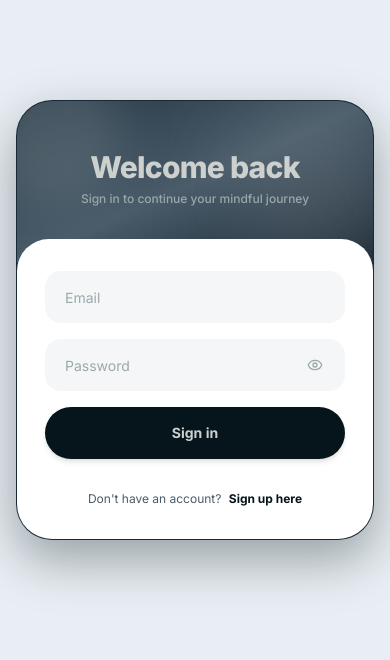
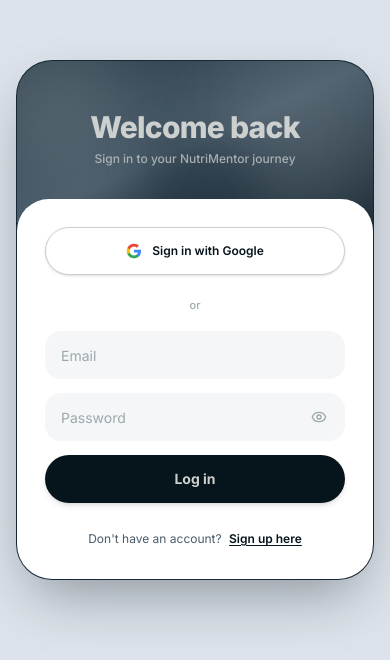
Before and after one commit to shaizanalam/jash-gym, a Next.js app: page /login in a window 390 px wide. Shown: the part 102-762 px from the top of the page. Built offline with nearby package versions, Linux system fonts and the light colour scheme.

Commit message:
feat(auth): complete mobile card auth design with Google sign-in and responsive pills

```diff
--- a/src/app/(auth)/login/page.tsx
+++ b/src/app/(auth)/login/page.tsx
@@ -4,7 +4,7 @@ import { useState, Suspense } from "react"
 import { signIn } from "next-auth/react"
 import { useRouter, useSearchParams } from "next/navigation"
 import Link from "next/link"
-import { Eye, EyeOff, Lock, Mail, ArrowRight } from "lucide-react"
+import { Eye, EyeOff } from "lucide-react"
 
 function LoginForm() {
   const router = useRouter()
@@ -46,37 +46,78 @@ function LoginForm() {
     }
   }
 
+  const handleGoogleSignIn = () => {
+    signIn("google", { callbackUrl: "/" }).catch(() => {
+      setError("Google sign-in is not configured yet. Please sign in with email.")
+    })
+  }
+
   return (
-    <div className="w-full max-w-[400px] overflow-hidden rounded-[36px] bg-[#11212D] shadow-[0_20px_50px_rgba(6,20,27,0.35)] border border-[#253745]/40 flex flex-col">
+    <div className="w-full max-w-[380px] overflow-hidden rounded-[36px] bg-[#11212D] shadow-[0_25px_60px_-15px_rgba(6,20,27,0.4)] border border-[#253745]/30 flex flex-col">
       {/* Editorial Decorative Header Banner matching reference */}
       <div className="relative pt-12 pb-14 px-8 bg-gradient-to-br from-[#253745] via-[#4A5C6A] to-[#11212D] overflow-hidden text-center">
-        {/* Abstract organic background shapes */}
-        <div className="absolute -top-10 -left-10 w-36 h-36 rounded-full bg-[#9BA8AB]/25 blur-xl pointer-events-none" />
-        <div className="absolute top-4 -right-10 w-44 h-44 rounded-full bg-[#CCD0CF]/15 blur-2xl pointer-events-none" />
+        {/* Organic textured background shapes */}
+        <div className="absolute -top-12 -left-12 w-40 h-40 rounded-full bg-[#9BA8AB]/30 blur-2xl pointer-events-none" />
+        <div className="absolute top-2 -right-8 w-44 h-44 rounded-full bg-[#CCD0CF]/20 blur-3xl pointer-events-none" />
+        <div className="absolute -bottom-10 left-1/3 w-32 h-32 rounded-full bg-[#11212D]/40 blur-xl pointer-events-none" />
 
         <h1 className="relative z-10 text-3xl font-extrabold text-[#CCD0CF] tracking-tight">
           Welcome back
         </h1>
-        <p className="relative z-10 text-xs text-[#9BA8AB] mt-1.5 font-medium">
-          Sign in to continue your mindful journey
+        <p className="relative z-10 text-xs text-[#CCD0CF]/75 mt-1.5 font-medium">
+          Sign in to your NutriMentor journey
         </p>
       </div>
 
       {/* Main Form Sheet overlapping with rounded top */}
-      <div className="-mt-6 relative z-20 bg-white dark:bg-[#06141B] rounded-t-[32px] pt-8 px-7 pb-8 flex-1 flex flex-col">
+      <div className="-mt-6 relative z-20 bg-white dark:bg-[#06141B] rounded-t-[32px] pt-7 px-7 pb-8 flex-1 flex flex-col">
         {success && (
-          <div className="mb-5 p-3 rounded-2xl bg-[#CCD0CF]/50 dark:bg-[#253745]/50 border border-[#9BA8AB]/40 text-[#06141B] dark:text-[#CCD0CF] text-xs font-medium text-center">
+          <div className="mb-4 p-3 rounded-2xl bg-[#CCD0CF]/40 dark:bg-[#253745]/50 border border-[#9BA8AB]/40 text-[#06141B] dark:text-[#CCD0CF] text-xs font-medium text-center">
             {success}
           </div>
         )}
 
         {error && (
-          <div className="mb-5 p-3 rounded-2xl bg-rose-500/10 border border-rose-500/30 text-rose-600 dark:text-rose-400 text-xs font-medium text-center">
+          <div className="mb-4 p-3 rounded-2xl bg-rose-500/10 border border-rose-500/30 text-rose-600 dark:text-rose-400 text-xs font-medium text-center">
             {error}
           </div>
         )}
 
-        <form onSubmit={handleSubmit} className="space-y-4 flex-1">
+        {/* Google Sign-In Pill Button */}
+        <button
+          type="button"
+          onClick={handleGoogleSignIn}
+          className="w-full h-12 rounded-full border border-[#CCD0CF] dark:border-[#253745] bg-white dark:bg-[#11212D] hover:bg-[#f4f6f8] dark:hover:bg-[#11212D]/80 text-[#06141B] dark:text-[#CCD0CF] text-xs font-semibold flex items-center justify-center gap-2.5 shadow-sm active:scale-[0.99] transition-all cursor-pointer"
+        >
+          <svg className="w-4 h-4" viewBox="0 0 24 24">
+            <path
+              fill="#4285F4"
+              d="M22.56 12.25c0-.78-.07-1.53-.2-2.25H12v4.26h5.92c-.26 1.37-1.04 2.53-2.21 3.31v2.77h3.57c2.08-1.92 3.28-4.74 3.28-8.09z"
+            />
+            <path
+              fill="#34A853"
+              d="M12 23c2.97 0 5.46-.98 7.28-2.66l-3.57-2.77c-.98.66-2.23 1.06-3.71 1.06-2.86 0-5.29-1.93-6.16-4.53H2.18v2.84C3.99 20.53 7.7 23 12 23z"
+            />
+            <path
+              fill="#FBBC05"
+              d="M5.84 14.09c-.22-.66-.35-1.36-.35-2.09s.13-1.43.35-2.09V7.06H2.18C1.43 8.55 1 10.22 1 12s.43 3.45 1.18 4.94l2.85-2.22.81-.63z"
+            />
+            <path
+              fill="#EA4335"
+              d="M12 5.38c1.62 0 3.06.56 4.21 1.64l3.15-3.15C17.45 2.09 14.97 1 12 1 7.7 1 3.99 3.47 2.18 7.06l3.66 2.84c.87-2.6 3.3-4.52 6.16-4.52z"
+            />
+          </svg>
+          Sign in with Google
+        </button>
+
+        {/* Muted 'or' divider */}
+        <div className="relative my-4 text-center">
+          <span className="text-[11px] text-[#9BA8AB] font-medium lowercase px-2 bg-white dark:bg-[#06141B]">
+            or
+          </span>
+        </div>
+
+        <form onSubmit={handleSubmit} className="space-y-3.5 flex-1">
           {/* Email input pill */}
           <div>
             <input
@@ -84,7 +125,7 @@ function LoginForm() {
               placeholder="Email"
               value={email}
               onChange={(e) => setEmail(e.target.value)}
-              className="w-full h-13 px-5 rounded-2xl bg-[#f4f6f8] dark:bg-[#11212D] text-sm text-[#06141B] dark:text-[#CCD0CF] placeholder:text-[#9BA8AB] border-none focus:outline-none focus:ring-2 focus:ring-[#253745] transition-all"
+              className="w-full h-12 px-4 rounded-2xl bg-[#f4f6f8] dark:bg-[#11212D] text-sm text-[#06141B] dark:text-[#CCD0CF] placeholder:text-[#9BA8AB] border-none focus:outline-none focus:ring-2 focus:ring-[#253745] transition-all"
               required
             />
           </div>
@@ -96,13 +137,13 @@ function LoginForm() {
               placeholder="Password"
               value={password}
               onChange={(e) => setPassword(e.target.value)}
-              className="w-full h-13 pl-5 pr-12 rounded-2xl bg-[#f4f6f8] dark:bg-[#11212D] text-sm text-[#06141B] dark:text-[#CCD0CF] placeholder:text-[#9BA8AB] border-none focus:outline-none focus:ring-2 focus:ring-[#253745] transition-all"
+              className="w-full h-12 pl-4 pr-11 rounded-2xl bg-[#f4f6f8] dark:bg-[#11212D] text-sm text-[#06141B] dark:text-[#CCD0CF] placeholder:text-[#9BA8AB] border-none focus:outline-none focus:ring-2 focus:ring-[#253745] transition-all"
               required
             />
             <button
               type="button"
               onClick={() => setShowPassword(!showPassword)}
-              className="absolute right-4 p-1.5 text-[#9BA8AB] hover:text-[#06141B] dark:hover:text-[#CCD0CF] transition-colors"
+              className="absolute right-3.5 p-1 text-[#9BA8AB] hover:text-[#06141B] dark:hover:text-[#CCD0CF] transition-colors"
               aria-label={showPassword ? "Hide password" : "Show password"}
             >
               {showPassword ? <EyeOff className="h-4 w-4" /> : <Eye className="h-4 w-4" />}
@@ -113,18 +154,18 @@ function LoginForm() {
           <button
             type="submit"
             disabled={loading}
-            className="w-full h-13 mt-3 rounded-full bg-[#06141B] dark:bg-[#CCD0CF] text-[#CCD0CF] dark:text-[#06141B] text-sm font-bold shadow-md hover:opacity-95 active:scale-[0.98] transition-all duration-150 flex items-center justify-center cursor-pointer"
+            className="w-full h-12 mt-2 rounded-full bg-[#06141B] dark:bg-[#CCD0CF] text-[#CCD0CF] dark:text-[#06141B] text-sm font-bold shadow-md hover:opacity-95 active:scale-[0.98] transition-all duration-150 flex items-center justify-center cursor-pointer"
           >
-            {loading ? "Signing in..." : "Sign in"}
+            {loading ? "Signing in..." : "Log in"}
           </button>
         </form>
 
         {/* Footer Link */}
-        <div className="mt-8 text-center text-xs text-[#4A5C6A] dark:text-[#9BA8AB]">
+        <div className="mt-7 text-center text-xs text-[#4A5C6A] dark:text-[#9BA8AB]">
           Don't have an account?{" "}
           <Link
             href="/signup"
-            className="text-[#06141B] dark:text-[#CCD0CF] font-bold hover:underline ml-1"
+            className="text-[#06141B] dark:text-[#CCD0CF] font-semibold underline underline-offset-2 ml-1"
           >
             Sign up here
           </Link>
@@ -136,10 +177,12 @@ function LoginForm() {
 
 export default function LoginPage() {
   return (
-    <div className="min-h-screen flex items-center justify-center bg-[#e8eef3] dark:bg-[#06141B] p-4 sm:p-6">
-      <Suspense fallback={
-        <div className="w-full max-w-[400px] h-[520px] bg-white dark:bg-[#11212D] rounded-[36px] shadow-xl animate-pulse" />
-      }>
+    <div className="min-h-screen flex items-center justify-center bg-[#dde3ea] dark:bg-[#06141B] p-4 sm:p-6">
+      <Suspense
+        fallback={
+          <div className="w-full max-w-[380px] h-[520px] bg-white dark:bg-[#11212D] rounded-[36px] shadow-xl animate-pulse" />
+        }
+      >
         <LoginForm />
       </Suspense>
     </div>
--- a/src/app/(auth)/signup/page.tsx
+++ b/src/app/(auth)/signup/page.tsx
@@ -57,29 +57,70 @@ export default function SignupPage() {
     }
   }
 
+  const handleGoogleSignUp = () => {
+    signIn("google", { callbackUrl: "/" }).catch(() => {
+      setError("Google sign-in is not configured yet. Please register with email.")
+    })
+  }
+
   return (
-    <div className="min-h-screen flex items-center justify-center bg-[#e8eef3] dark:bg-[#06141B] p-4 sm:p-6">
-      <div className="w-full max-w-[400px] overflow-hidden rounded-[36px] bg-[#11212D] shadow-[0_20px_50px_rgba(6,20,27,0.35)] border border-[#253745]/40 flex flex-col">
+    <div className="min-h-screen flex items-center justify-center bg-[#dde3ea] dark:bg-[#06141B] p-4 sm:p-6">
+      <div className="w-full max-w-[380px] overflow-hidden rounded-[36px] bg-[#11212D] shadow-[0_25px_60px_-15px_rgba(6,20,27,0.4)] border border-[#253745]/30 flex flex-col">
         {/* Editorial Decorative Header Banner matching reference */}
         <div className="relative pt-12 pb-14 px-8 bg-gradient-to-br from-[#253745] via-[#4A5C6A] to-[#11212D] overflow-hidden text-center">
-          {/* Abstract organic background shapes */}
-          <div className="absolute -top-10 -left-10 w-36 h-36 rounded-full bg-[#9BA8AB]/25 blur-xl pointer-events-none" />
-          <div className="absolute top-4 -right-10 w-44 h-44 rounded-full bg-[#CCD0CF]/15 blur-2xl pointer-events-none" />
+          {/* Organic textured background shapes */}
+          <div className="absolute -top-12 -left-12 w-40 h-40 rounded-full bg-[#9BA8AB]/30 blur-2xl pointer-events-none" />
+          <div className="absolute top-2 -right-8 w-44 h-44 rounded-full bg-[#CCD0CF]/20 blur-3xl pointer-events-none" />
+          <div className="absolute -bottom-10 left-1/3 w-32 h-32 rounded-full bg-[#11212D]/40 blur-xl pointer-events-none" />
 
-          <h1 className="relative z-10 text-3xl font-extrabold text-[#CCD0CF] tracking-tight">
+          <h1 className="relative z-10 text-3xl font-extrabold text-[#CCD0CF] tracking-tight leading-tight">
             Create an<br />account
           </h1>
         </div>
 
         {/* Main Form Sheet overlapping with rounded top */}
-        <div className="-mt-6 relative z-20 bg-white dark:bg-[#06141B] rounded-t-[32px] pt-8 px-7 pb-8 flex-1 flex flex-col">
+        <div className="-mt-6 relative z-20 bg-white dark:bg-[#06141B] rounded-t-[32px] pt-7 px-7 pb-8 flex-1 flex flex-col">
           {error && (
-            <div className="mb-5 p-3 rounded-2xl bg-rose-500/10 border border-rose-500/30 text-rose-600 dark:text-rose-400 text-xs font-medium text-center">
+            <div className="mb-4 p-3 rounded-2xl bg-rose-500/10 border border-rose-500/30 text-rose-600 dark:text-rose-400 text-xs font-medium text-center">
               {error}
             </div>
           )}
 
-          <form onSubmit={handleSubmit} className="space-y-3.5 flex-1">
+          {/* Google Sign-In Pill Button */}
+          <button
+            type="button"
+            onClick={handleGoogleSignUp}
+            className="w-full h-12 rounded-full border border-[#CCD0CF] dark:border-[#253745] bg-white dark:bg-[#11212D] hover:bg-[#f4f6f8] dark:hover:bg-[#11212D]/80 text-[#06141B] dark:text-[#CCD0CF] text-xs font-semibold flex items-center justify-center gap-2.5 shadow-sm active:scale-[0.99] transition-all cursor-pointer"
+          >
+            <svg className="w-4 h-4" viewBox="0 0 24 24">
+              <path
+                fill="#4285F4"
+                d="M22.56 12.25c0-.78-.07-1.53-.2-2.25H12v4.26h5.92c-.26 1.37-1.04 2.53-2.21 3.31v2.77h3.57c2.08-1.92 3.28-4.74 3.28-8.09z"
+              />
+              <path
+                fill="#34A853"
+                d="M12 23c2.97 0 5.46-.98 7.28-2.66l-3.57-2.77c-.98.66-2.23 1.06-3.71 1.06-2.86 0-5.29-1.93-6.16-4.53H2.18v2.84C3.99 20.53 7.7 23 12 23z"
+              />
+              <path
+                fill="#FBBC05"
+                d="M5.84 14.09c-.22-.66-.35-1.36-.35-2.09s.13-1.43.35-2.09V7.06H2.18C1.43 8.55 1 10.22 1 12s.43 3.45 1.18 4.94l2.85-2.22.81-.63z"
+              />
+              <path
+                fill="#EA4335"
+                d="M12 5.38c1.62 0 3.06.56 4.21 1.64l3.15-3.15C17.45 2.09 14.97 1 12 1 7.7 1 3.99 3.47 2.18 7.06l3.66 2.84c.87-2.6 3.3-4.52 6.16-4.52z"
+              />
+            </svg>
+            Sign in with Google
+          </button>
+
+          {/* Muted 'or' divider */}
+          <div className="relative my-4 text-center">
+            <span className="text-[11px] text-[#9BA8AB] font-medium lowercase px-2 bg-white dark:bg-[#06141B]">
+              or
+            </span>
+          </div>
+
+          <form onSubmit={handleSubmit} className="space-y-3 flex-1">
             {/* Split First Name / Last Name Inputs matching reference */}
             <div className="grid grid-cols-2 gap-2.5">
               <input
@@ -87,7 +128,7 @@ export default function SignupPage() {
                 placeholder="First Name"
                 value={firstName}
                 onChange={(e) => setFirstName(e.target.value)}
-                className="w-full h-13 px-4 rounded-2xl bg-[#f4f6f8] dark:bg-[#11212D] text-sm text-[#06141B] dark:text-[#CCD0CF] placeholder:text-[#9BA8AB] border-none focus:outline-none focus:ring-2 focus:ring-[#253745] transition-all"
+                className="w-full h-12 px-4 rounded-2xl bg-[#f4f6f8] dark:bg-[#11212D] text-sm text-[#06141B] dark:text-[#CCD0CF] placeholder:text-[#9BA8AB] border-none focus:outline-none focus:ring-2 focus:ring-[#253745] transition-all"
                 required
               />
               <input
@@ -95,7 +136,7 @@ export default function SignupPage() {
                 placeholder="Last Name"
                 value={lastName}
                 onChange={(e) => setLastName(e.target.value)}
-                className="w-full h-13 px-4 rounded-2xl bg-[#f4f6f8] dark:bg-[#11212D] text-sm text-[#06141B] dark:text-[#CCD0CF] placeholder:text-[#9BA8AB] border-none focus:outline-none focus:ring-2 focus:ring-[#253745] transition-all"
+                className="w-full h-12 px-4 rounded-2xl bg-[#f4f6f8] dark:bg-[#11212D] text-sm text-[#06141B] dark:text-[#CCD0CF] placeholder:text-[#9BA8AB] border-none focus:outline-none focus:ring-2 focus:ring-[#253745] transition-all"
                 required
               />
             </div>
@@ -107,7 +148,7 @@ export default function SignupPage() {
                 placeholder="Email"
                 value={email}
                 onChange={(e) => setEmail(e.target.value)}
-                className="w-full h-13 px-5 rounded-2xl bg-[#f4f6f8] dark:bg-[#11212D] text-sm text-[#06141B] dark:text-[#CCD0CF] placeholder:text-[#9BA8AB] border-none focus:outline-none focus:ring-2 focus:ring-[#253745] transition-all"
+                className="w-full h-12 px-4 rounded-2xl bg-[#f4f6f8] dark:bg-[#11212D] text-sm text-[#06141B] dark:text-[#CCD0CF] placeholder:text-[#9BA8AB] border-none focus:outline-none focus:ring-2 focus:ring-[#253745] transition-all"
                 required
               />
             </div>
@@ -119,13 +160,13 @@ export default function SignupPage() {
                 placeholder="Password"
                 value={password}
                 onChange={(e) => setPassword(e.target.value)}
-                className="w-full h-13 pl-5 pr-12 rounded-2xl bg-[#f4f6f8] dark:bg-[#11212D] text-sm text-[#06141B] dark:text-[#CCD0CF] placeholder:text-[#9BA8AB] border-none focus:outline-none focus:ring-2 focus:ring-[#253745] transition-all"
+                className="w-full h-12 pl-4 pr-11 rounded-2xl bg-[#f4f6f8] dark:bg-[#11212D] text-sm text-[#06141B] dark:text-[#CCD0CF] placeholder:text-[#9BA8AB] border-none focus:outline-none focus:ring-2 focus:ring-[#253745] transition-all"
                 required
               />
               <button
                 type="button"
                 onClick={() => setShowPassword(!showPassword)}
-                className="absolute right-4 p-1.5 text-[#9BA8AB] hover:text-[#06141B] dark:hover:text-[#CCD0CF] transition-colors"
+                className="absolute right-3.5 p-1 text-[#9BA8AB] hover:text-[#06141B] dark:hover:text-[#CCD0CF] transition-colors"
                 aria-label={showPassword ? "Hide password" : "Show password"}
               >
                 {showPassword ? <EyeOff className="h-4 w-4" /> : <Eye className="h-4 w-4" />}
@@ -136,23 +177,25 @@ export default function SignupPage() {
             <button
               type="submit"
               disabled={loading}
-              className="w-full h-13 mt-3 rounded-full bg-[#06141B] dark:bg-[#CCD0CF] text-[#CCD0CF] dark:text-[#06141B] text-sm font-bold shadow-md hover:opacity-95 active:scale-[0.98] transition-all duration-150 flex items-center justify-center cursor-pointer"
+              className="w-full h-12 mt-2 rounded-full bg-[#06141B] dark:bg-[#CCD0CF] text-[#CCD0CF] dark:text-[#06141B] text-sm font-bold shadow-md hover:opacity-95 active:scale-[0.98] transition-all duration-150 flex items-center justify-center cursor-pointer"
             >
               {loading ? "Creating account..." : "Create account"}
             </button>
           </form>
 
-          {/* Legal / Policy note */}
-          <p className="mt-5 text-[11px] text-center text-[#9BA8AB] leading-relaxed">
-            By signing up, you agree to mindful nutrition tracking and privacy terms.
+          {/* Legal / Policy note matching reference */}
+          <p className="mt-4 text-[11px] text-center text-[#9BA8AB] leading-relaxed">
+            Signing up for an account means you agree to the{" "}
+            <span className="text-[#06141B] dark:text-[#CCD0CF] font-medium underline">Privacy Policy</span> and{" "}
+            <span className="text-[#06141B] dark:text-[#CCD0CF] font-medium underline">Terms of Service</span>.
           </p>
 
-          {/* Footer Link */}
+          {/* Footer Link matching reference */}
           <div className="mt-5 text-center text-xs text-[#4A5C6A] dark:text-[#9BA8AB]">
             Have an account?{" "}
             <Link
               href="/login"
-              className="text-[#06141B] dark:text-[#CCD0CF] font-bold hover:underline ml-1"
+              className="text-[#06141B] dark:text-[#CCD0CF] font-semibold underline underline-offset-2 ml-1"
             >
               Log in here
             </Link>
```
